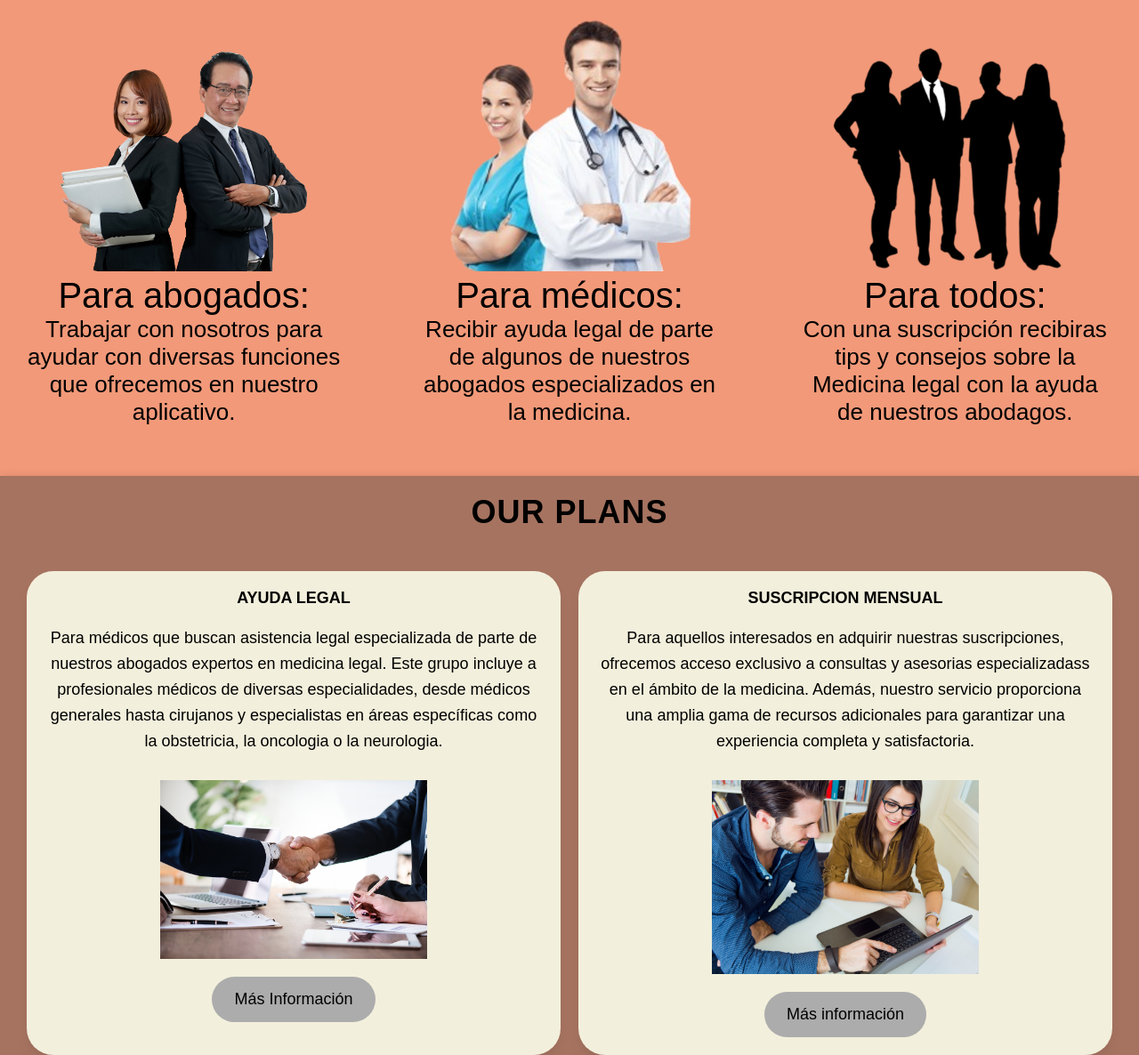
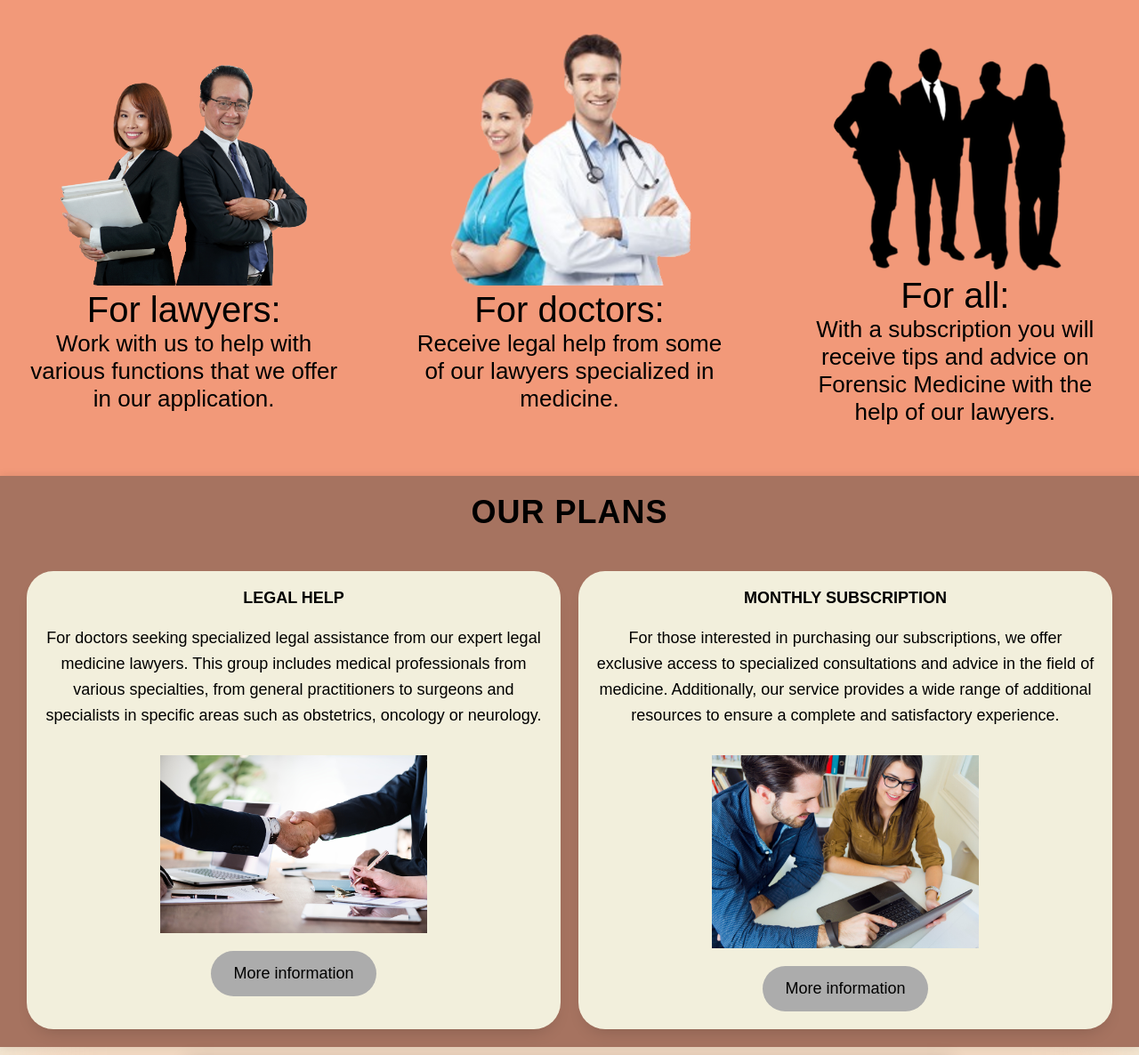
Before and after one commit to Open-Source-Grupo-Testigos-de-Jehova/Landing-page-MedicDefense, a plain HTML site: page index.html in a window 1280 px wide. Shown: the part 1365-2551 px from the top of the page at 89% size. Drawn offline with Linux system fonts and the light colour scheme.

Commit message:
fix: change words in spanish to english

```diff
--- a/index.html
+++ b/index.html
@@ -58,10 +58,7 @@
       </div>
       <div class="containerN">
           <div class="boxN">
-          <p><br>Somos una empresa independiente formada por 5 estudiantes de la Universidad
-              Peruana de Ciencias Aplicadas, que ha creado una aplicación web que permite a
-              los profesionales médicos a tener fácil acceso a estos recursos legales en la
-              forma de abogados médicos.</p>
+          <p><br>We are an independent company formed by 5 students from the Peruvian University of Applied Sciences, who have created a web application that allows medical professionals to have easy access to these legal resources in the form of medical lawyers. </p>
           </div>
           </div>
   </section>
@@ -74,21 +71,20 @@
         <div class="images-row">
             <div class="image-column">
                 <a><img src="assets/img/abogados.png" alt="Abogados"></a>
-                <p>Para abogados:</p>
-                <p2>Trabajar con nosotros para ayudar con diversas funciones que ofrecemos
-                    en nuestro aplicativo.</p2>
+                <p>For lawyers:</p>
+                <p2>Work with us to help with various functions that we offer in our application.</p2>
             </div>
             <div class="image-column">
                 <a><img src="assets/img/Medicos2.png" alt="Médicos"></a>
-                <p>Para médicos:</p>
-                <p2>Recibir ayuda legal de parte de algunos de nuestros abogados
-                    especializados en la medicina.</p2>
+                <p>For doctors:</p>
+                <p2>Receive legal help from some of our lawyers
+                  specialized in medicine.</p2>
             </div>
             <div class="image-column">
                 <a><img src="assets/img/Personas.png" alt="Público"></a>
-                <p>Para todos:</p>
-                <p2>Con una suscripción recibiras tips y consejos sobre la Medicina legal
-                     con la ayuda de nuestros abodagos.</p2>
+                <p>For all:</p>
+                <p2>With a subscription you will receive tips and advice on Forensic Medicine
+                  with the help of our lawyers.</p2>
             </div>
         </div>
 </section>
@@ -98,20 +94,20 @@
           <h2>Our Plans</h2>
       </div>
       <div class="plan">
-          <h3>Ayuda Legal</h3>
-          <p>Para médicos que buscan asistencia legal especializada de parte de nuestros abogados expertos en medicina legal.
-          Este grupo incluye a profesionales médicos de diversas especialidades, desde médicos generales hasta cirujanos y especialistas en áreas específicas como la obstetricia,
-          la oncologia o la neurologia.
+          <h3>Legal Help</h3>
+          <p>For doctors seeking specialized legal assistance from our expert legal medicine lawyers.
+            This group includes medical professionals from various specialties, from general practitioners to surgeons and specialists in specific areas such as obstetrics,
+            oncology or neurology.
           </p>
           <img src="assets/img/ayuda-legal.png" alt="Ayuda Legal">
-          <button>Más Información</button>
+          <button>More information</button>
       </div>
       <div class="plan">
-          <h3>Suscripcion Mensual</h3>
-          <p>Para aquellos interesados en adquirir nuestras suscripciones, ofrecemos acceso exclusivo a consultas y asesorias especializadass en el ámbito de la medicina.
-          Además, nuestro servicio proporciona una amplia gama de recursos adicionales para garantizar una experiencia completa y satisfactoria.  </p>
+          <h3>Monthly Subscription</h3>
+          <p>For those interested in purchasing our subscriptions, we offer exclusive access to specialized consultations and advice in the field of medicine.
+            Additionally, our service provides a wide range of additional resources to ensure a complete and satisfactory experience. </p>
           <img src="assets/img/suscripcion-mensual.jpg" alt="Suscripción Mensual">
-          <button>Más información</button>
+          <button>More information</button>
       </div>
   </div>
   <!-- Seccion Contactanos -->
@@ -132,7 +128,7 @@
     </div>
   </div>
   <!-- About the product -->
-  <div class="atp-container">
+  <div class="atp-container" id="atp-section">
     <div class="atp-title">
       <p>About the product</p>
     </div>
@@ -141,7 +137,7 @@
     </div>
   </div>
   <!-- About the team -->
-  <div class="att-container">
+  <div class="att-container" id="att-section">
     <div class="att-title">
       <p>About the team</p>
     </div>
```
